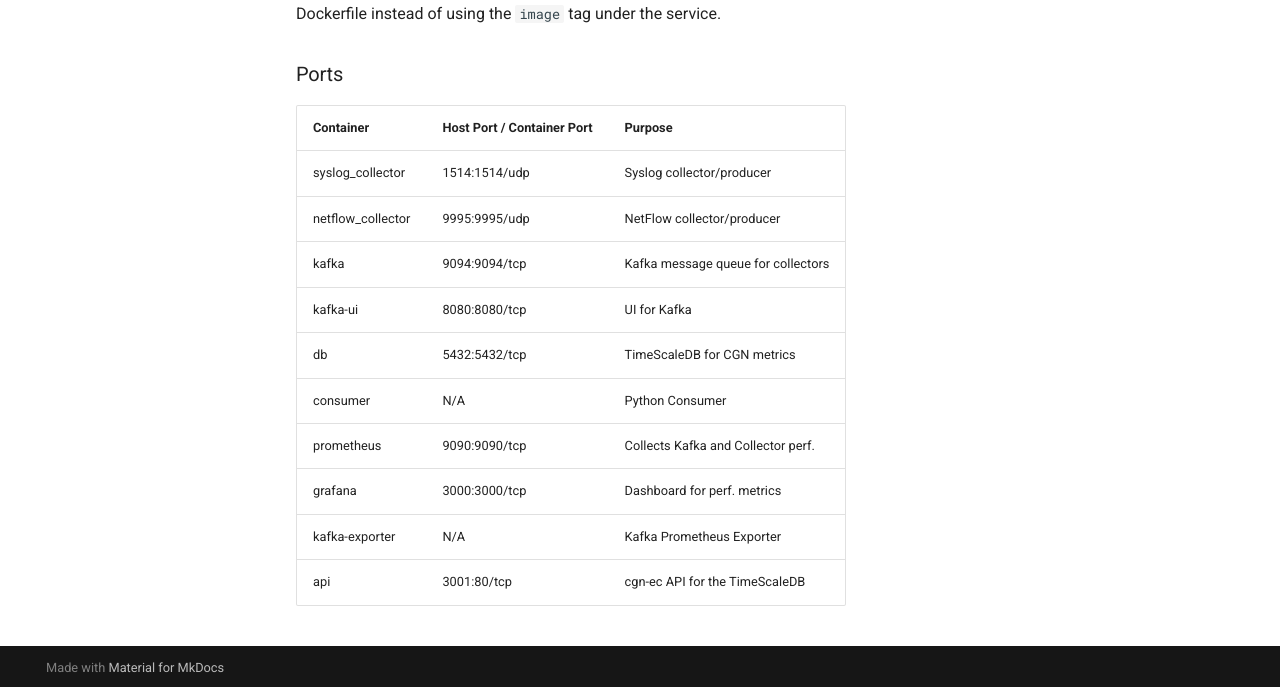
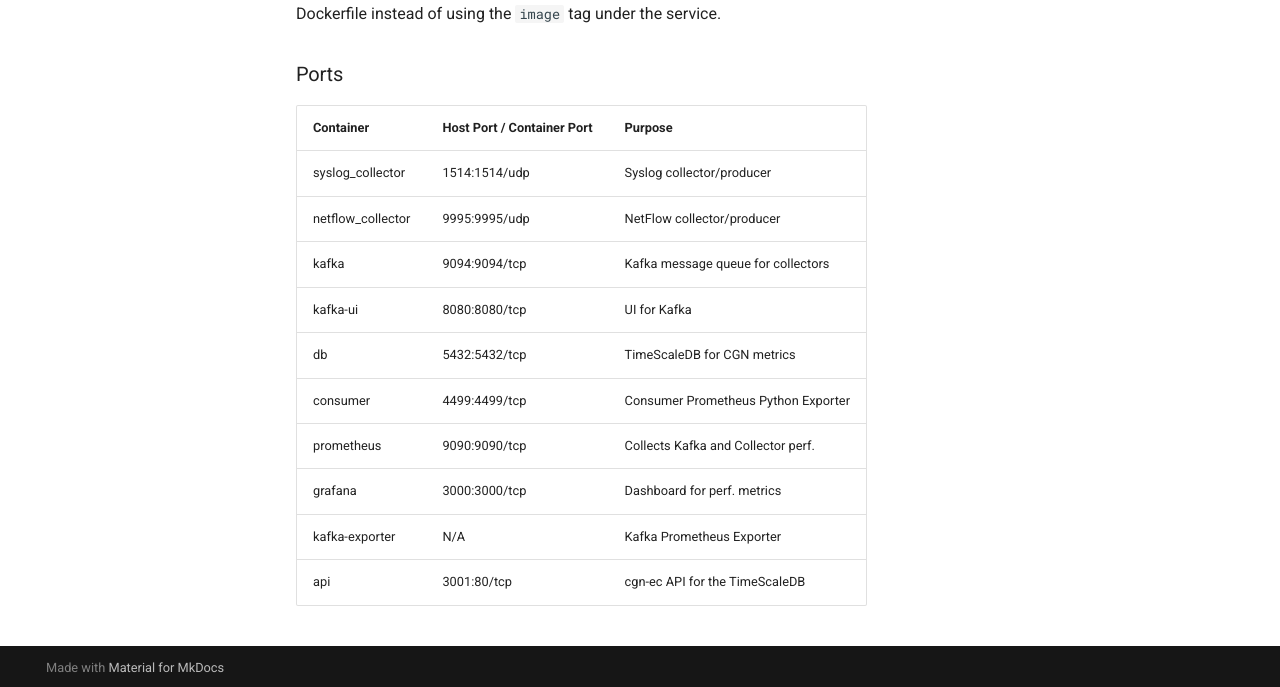
Before and after one commit to veesix-networks/cgn-ec, an MkDocs documentation site: the page built from docs/contributing/please_read_first.md, in a window 1280 px wide and 1321 px high. Shown: the part 631-1318 px from the top of the window. Built offline with MkDocs 1.6.1 and Material for MkDocs 9.7.7, drawn with Linux system fonts in a browser that asks for light colours; comment, search, counter and statistics services are not loaded.

Commit message:
Documented new config params and vCPU core recommendations

```diff
--- a/config.example.yaml
+++ b/config.example.yaml
@@ -3,6 +3,8 @@
 kafka_group_id: "syslog-consumers"
 kafka_max_records_poll: 500
 batch_size: 30000
+processes: 8
+metrics_port: 4499
 
 # Handler Configuration
 handler:
--- a/docker-compose.yml
+++ b/docker-compose.yml
@@ -76,6 +76,8 @@
     environment:
       KAFKA_BOOTSTRAP_SERVERS: "kafka:9092"
       KAFKA_MAX_RECORDS_POLL: 30000
+      PROCESSES: 8
+      METRICS_PORT: 4499
     ports:
       - 4499:4499
     networks:
--- a/docs/contributing/please_read_first.md
+++ b/docs/contributing/please_read_first.md
@@ -19,7 +19,7 @@
 | kafka             | 9094:9094/tcp                 | Kafka message queue for collectors    |
 | kafka-ui          | 8080:8080/tcp                 | UI for Kafka                          |
 | db                | 5432:5432/tcp                 | TimeScaleDB for CGN metrics           |
-| consumer          | N/A                           | Python Consumer                       |
+| consumer          | 4499:4499/tcp                 | Consumer Prometheus Python Exporter   |
 | prometheus        | 9090:9090/tcp                 | Collects Kafka and Collector perf.    |
 | grafana           | 3000:3000/tcp                 | Dashboard for perf. metrics           |
 | kafka-exporter    | N/A                           | Kafka Prometheus Exporter             |
```
Also changed, not shown: docs/architecture/consumers.md (+6 -1 lines), docs/recommended_setup.md (+3 -1 lines).
